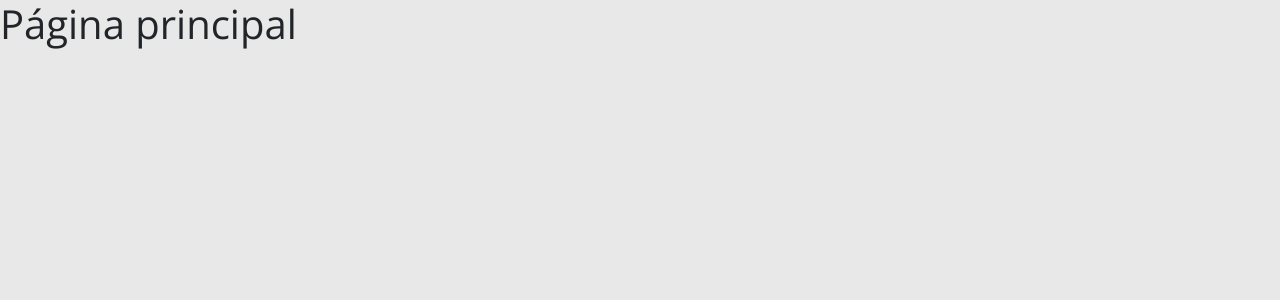
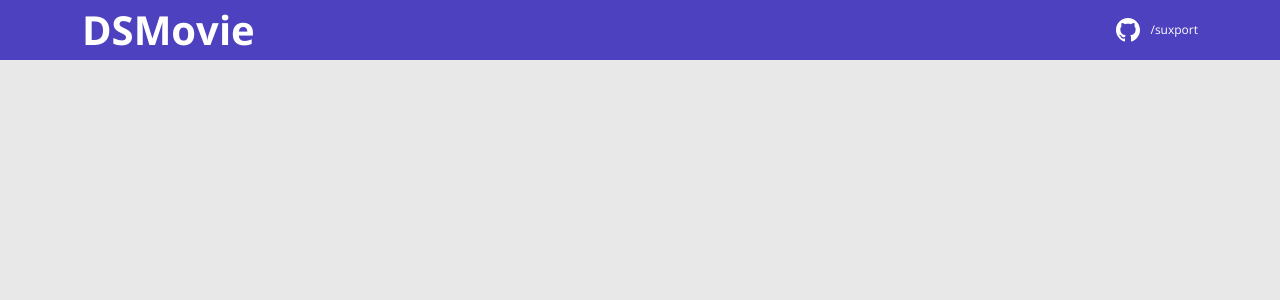
Before and after one commit to SuxPorT/dsmovie, a React (Create React App) app in the folder frontend/: page / in a window 1280 px wide. Shown: the top 300 px of the page. Built offline with nearby package versions, Linux system fonts and the light colour scheme.

Commit message:
Add Navbar

```diff
--- a/frontend/src/App.tsx
+++ b/frontend/src/App.tsx
@@ -1,5 +1,7 @@
+import Navbar from "./components/Navbar";
+
 function App() {
-  return <h1>Página principal</h1>;
+  return <Navbar />;
 }
 
 export default App;
--- /dev/null
+++ b/frontend/src/components/NavBar/index.tsx
@@ -0,0 +1,22 @@
+import { ReactComponent as GitHubIcon } from "assets/img/github.svg";
+import "./styles.css";
+
+function Navbar() {
+  return (
+    <header>
+      <nav className="container">
+        <div className="dsmovie-nav-content">
+          <h1>DSMovie</h1>
+          <a href="https://github.com/suxport">
+            <div className="dsmovie-contact-container">
+              <GitHubIcon />
+              <p className="dsmovie-contact-link">/suxport</p>
+            </div>
+          </a>
+        </div>
+      </nav>
+    </header>
+  );
+}
+
+export default Navbar;
--- /dev/null
+++ b/frontend/src/components/NavBar/styles.css
@@ -0,0 +1,28 @@
+header {
+  background-color: var(--color-primary);
+  height: 60px;
+  display: flex;
+  align-items: center;
+}
+
+.dsmovie-nav-content {
+  display: flex;
+  justify-content: space-between;
+  align-items: center;
+  color: #fff;
+}
+
+.dsmovie-nav-content h1 {
+  margin: 0;
+  font-weight: 700;
+}
+
+.dsmovie-contact-container {
+  display: flex;
+  align-items: center;
+}
+
+.dsmovie-contact-link {
+  margin: 0 0 0 10px;
+  font-size: 12px;
+}
--- a/frontend/tsconfig.json
+++ b/frontend/tsconfig.json
@@ -1,5 +1,6 @@
 {
   "compilerOptions": {
+    "baseUrl": "./src",
     "target": "es5",
     "lib": [
       "dom",
```
Also changed, not shown: frontend/src/assets/img/github.svg (added).
